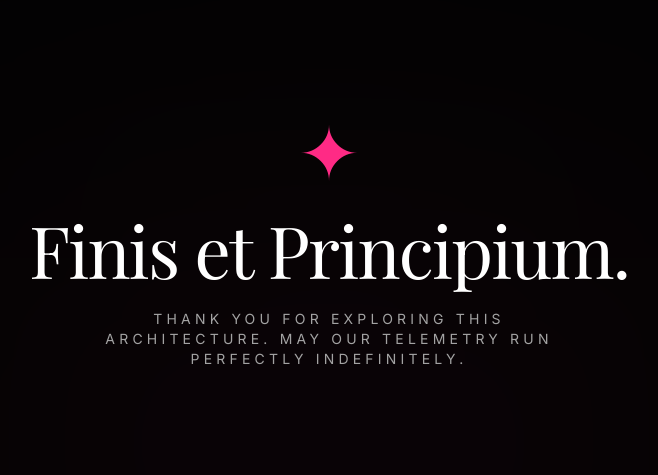
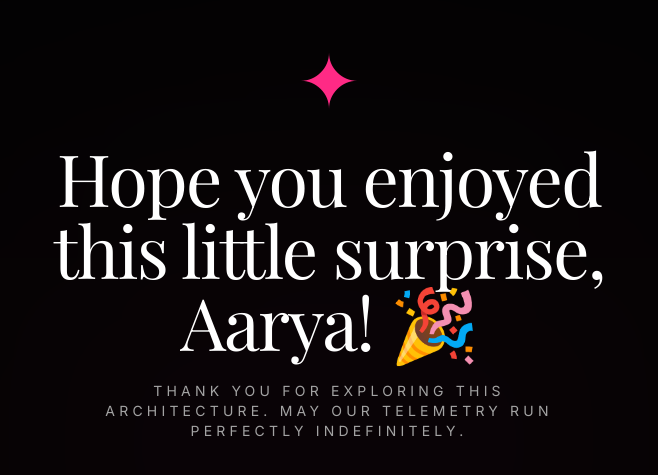
Before and after one commit to heet2-9/birthday-website, a Next.js app in the folder romantic-experience/: page / in a window 1280 px wide. Shown: the part 5910-6385 px from the top of the page, without its empty margins (311-969 px from the left). Built offline with nearby package versions, Linux system fonts and the light colour scheme; a web font is replaced by a local one.

Commit message:
edited final msg

```diff
--- a/romantic-experience/components/FinalScene.tsx
+++ b/romantic-experience/components/FinalScene.tsx
@@ -24,7 +24,7 @@ export default function FinalScene() {
         </motion.div>
 
         <h2 className="font-serif text-4xl md:text-7xl tracking-tight text-white">
-          Finis et Principium.
+          Hope you enjoyed this little surprise, Aarya! 🎉
         </h2>
 
         <p className="font-sans text-neutral-400 text-xs md:text-sm tracking-[0.3em] uppercase max-w-md mx-auto leading-relaxed">
```
